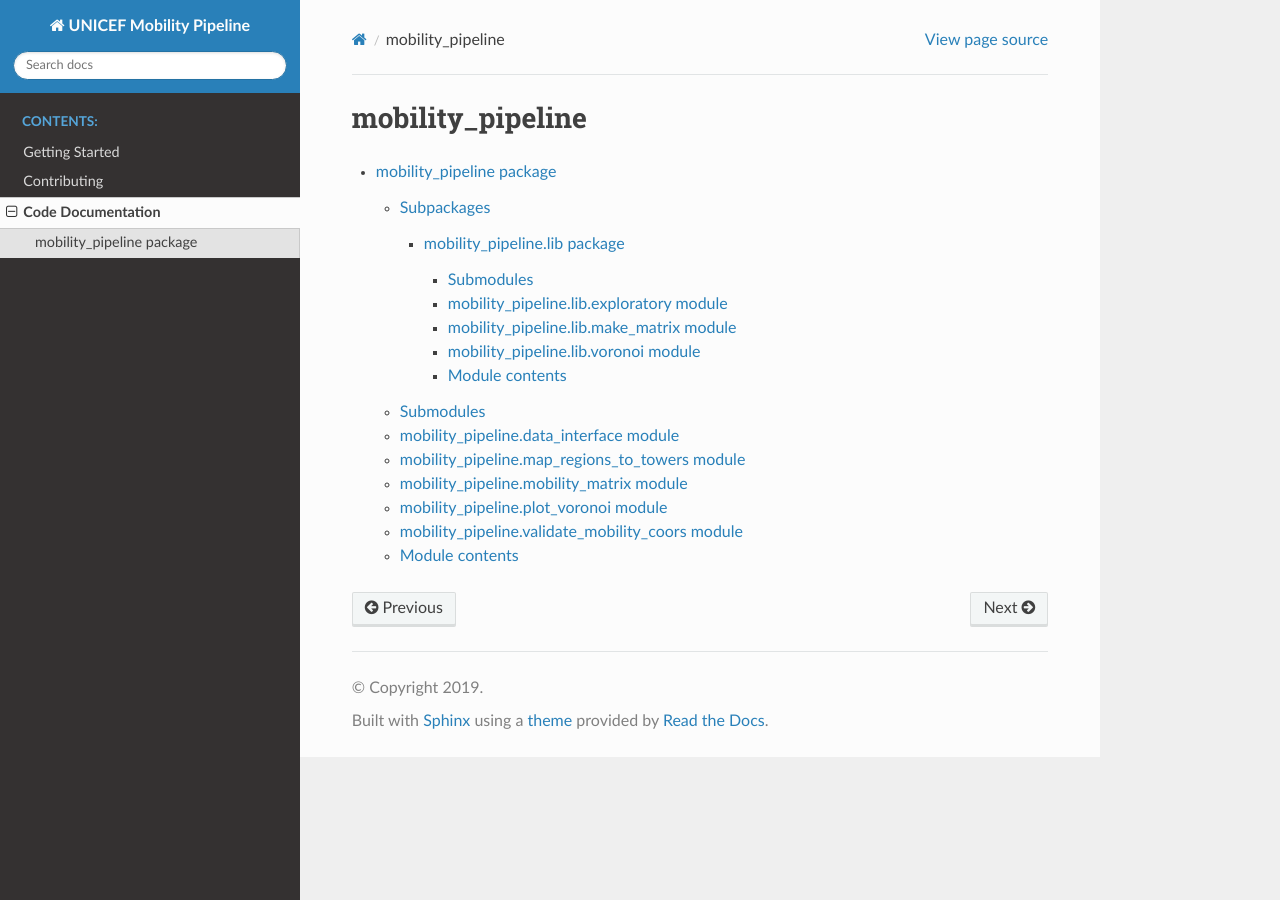
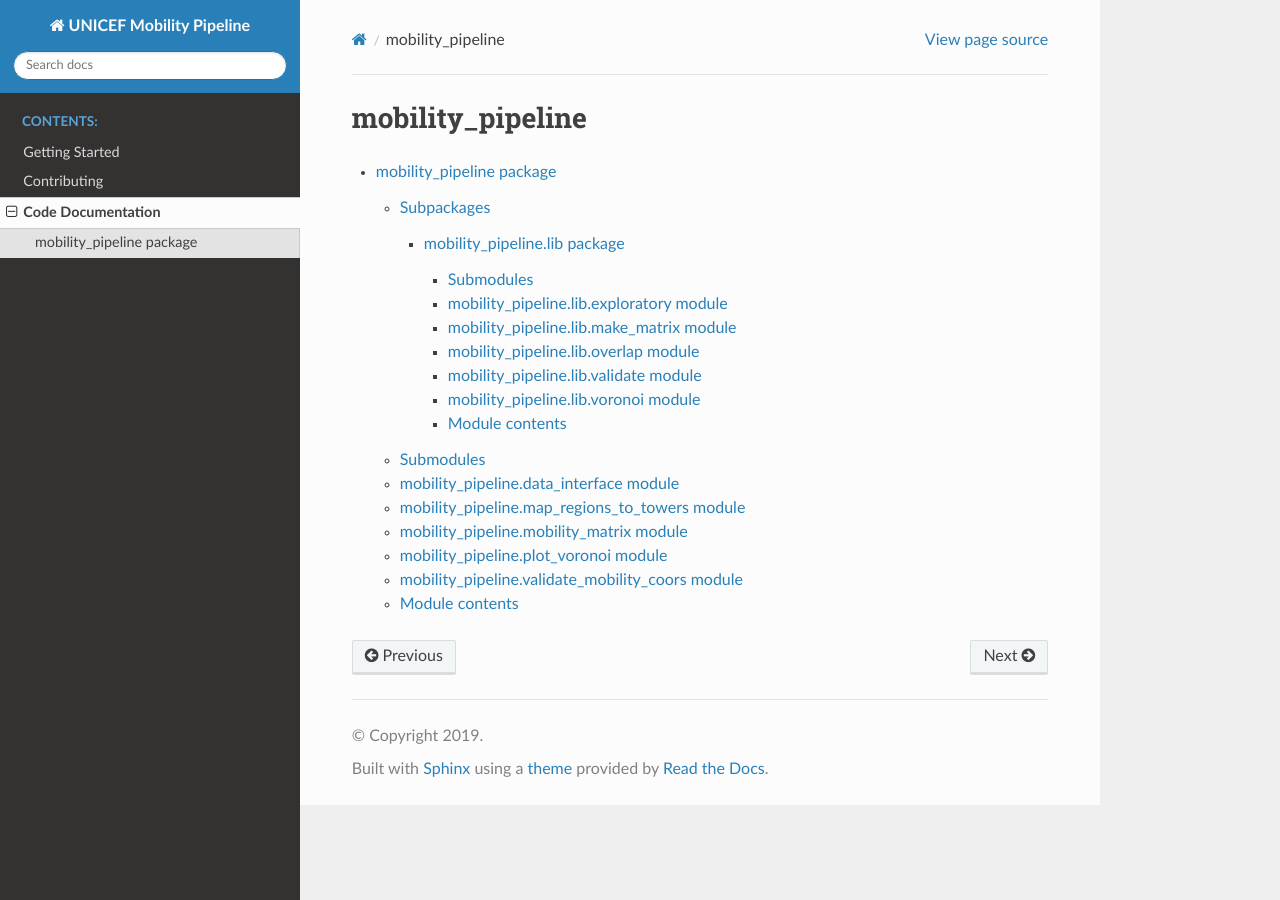
Before and after one commit to codethechange/mobility_pipeline, a Sphinx documentation site: the page built from docs/modules.rst, in a window 1280 px wide. Built offline with Sphinx 7.4.7 and the Read the Docs theme 2.0.0, drawn with Linux system fonts in a browser that asks for light colours.

Commit message:
Re-generate documentation stubs

```diff
--- a/docs/mobility_pipeline.lib.rst
+++ b/docs/mobility_pipeline.lib.rst
@@ -20,6 +20,22 @@ mobility\_pipeline.lib.make\_matrix module
     :undoc-members:
     :show-inheritance:
 
+mobility\_pipeline.lib.overlap module
+-------------------------------------
+
+.. automodule:: mobility_pipeline.lib.overlap
+    :members:
+    :undoc-members:
+    :show-inheritance:
+
+mobility\_pipeline.lib.validate module
+--------------------------------------
+
+.. automodule:: mobility_pipeline.lib.validate
+    :members:
+    :undoc-members:
+    :show-inheritance:
+
 mobility\_pipeline.lib.voronoi module
 -------------------------------------
 
```
Also changed, not shown: 1 other file.
